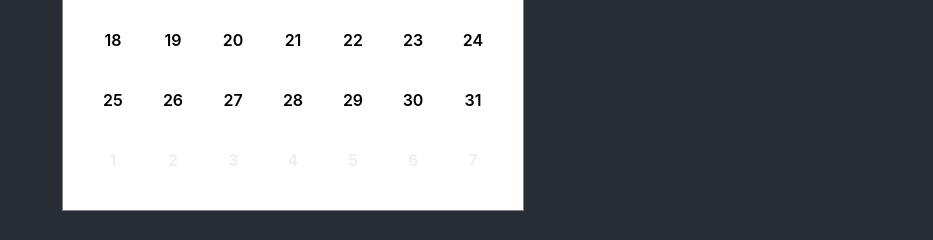
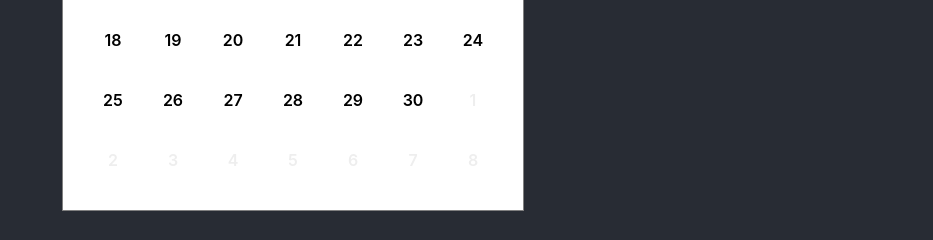
Before and after one commit to May27Oliver/Calendar, a React (Create React App) app: page / in a window 1280 px wide. Shown: the part 461-701 px from the top of the page, without its empty margins (347-1280 px from the left). Built offline with nearby package versions, Linux system fonts and the light colour scheme.

Commit message:
month array error debug

```diff
--- a/src/components/Calendar/index.tsx
+++ b/src/components/Calendar/index.tsx
@@ -104,7 +104,7 @@ const Calendar: React.FC = () => {
   }, [selectedLevel, setNextDecad, setNextMonth, setNextYear]);
 
   React.useEffect(() => {
-    let days = getMonthDays(theMonth, theYear);
+    let days = getMonthDays(theMonth + 1, theYear);
     let currentMonthArray = generateCurrentMonthArray(days);
     let wholeMonthArray = generateWholeMonthArray(currentMonthArray, theMonth, theYear);
     setDays(wholeMonthArray);
```
